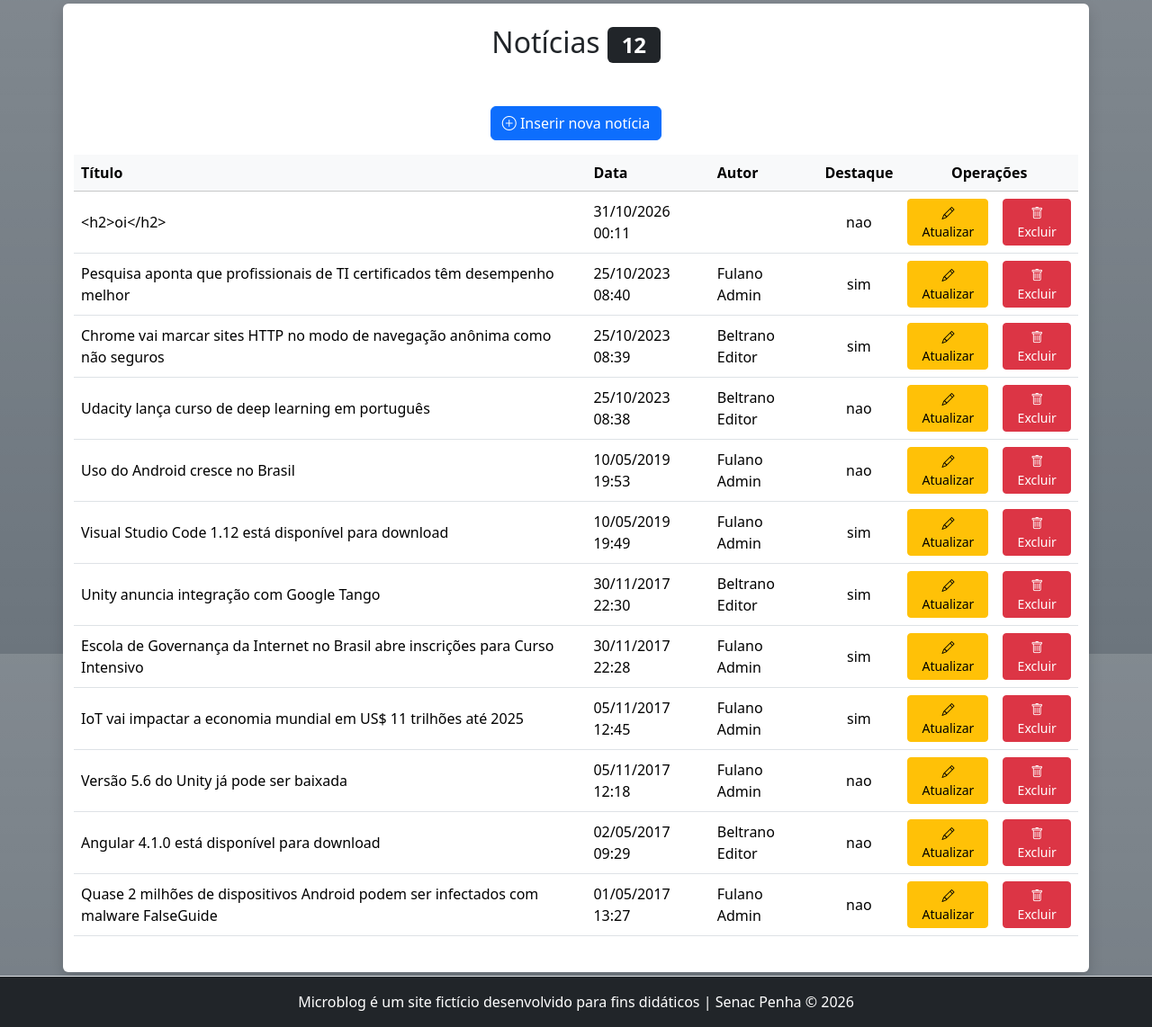
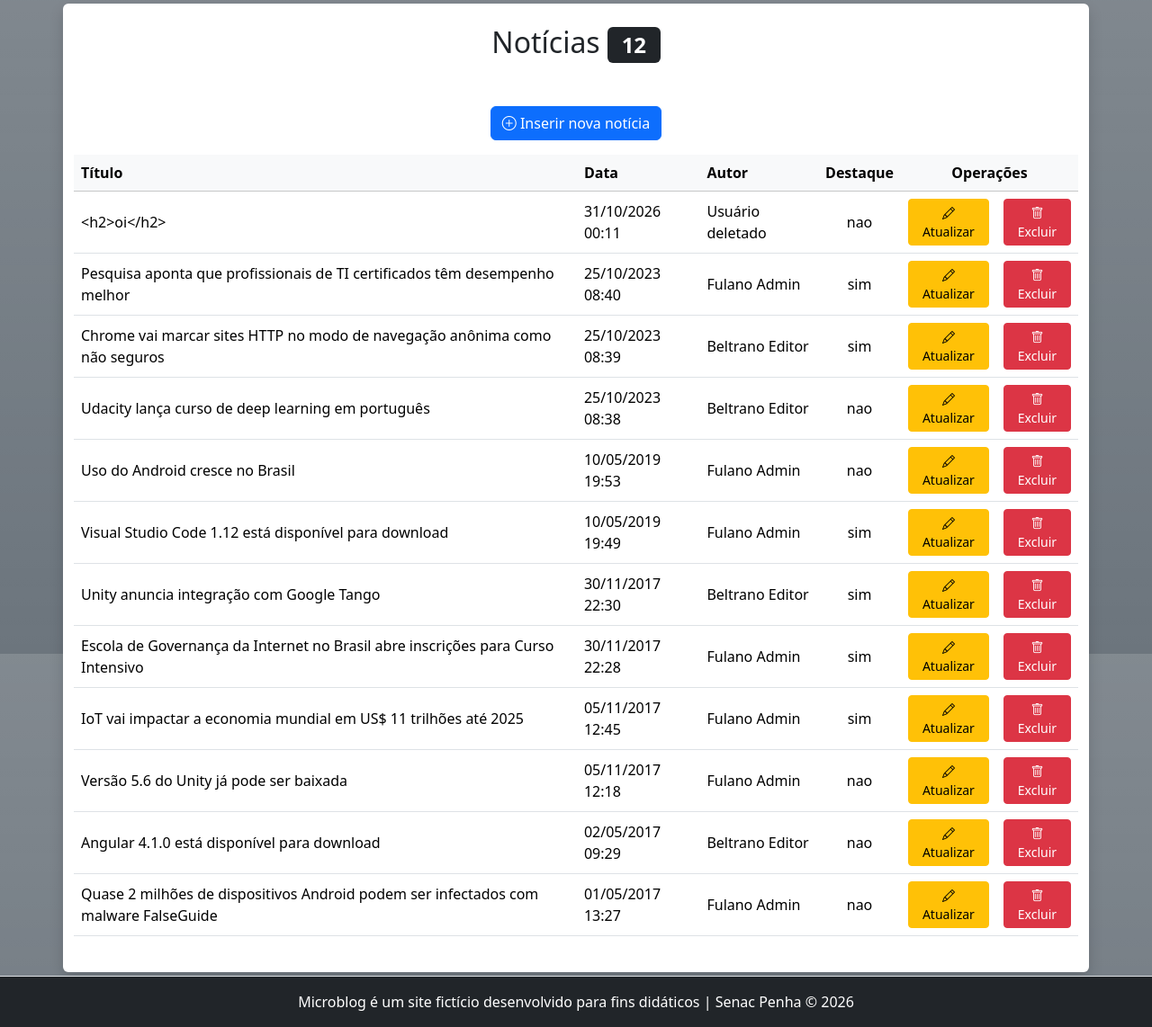
Before and after one commit to Perola-Silva/microblog-perola, a PHP site: page /admin/noticias.php in a window 1280 px wide. Shown: the part 73-1215 px from the top of the page at 90% size. Run offline with PHP 8.4, Linux system fonts and the light colour scheme; the visitor is signed in with stand-in values (Sample User, id 1); data comes from the database, SQL or seed files in the repository.

Commit message:
Improve fallback labels for deleted authors
Display “Usuário deletado” in the admin news list and “Equipe Microblog” on public news when no author is available.

```diff
--- a/admin/noticias.php
+++ b/admin/noticias.php
@@ -65,7 +65,7 @@ require_once __DIR__ . '/../includes/cabecalho-admin.php';
                                 <td><?= Utils::escaparHtml($itemNoticia['titulo']) ?></td>
                                 <td><?= Utils::escaparHtml(Utils::formataData($itemNoticia['data'])) ?></td>
                                 <?php if ($ehAdmin): ?>
-                                    <td><?= Utils::escaparHtml($itemNoticia['autor'] ?? '') ?></td>
+                                    <td><?= Utils::escaparHtml($itemNoticia['autor'] ?? 'Usuário deletado') ?></td>
                                 <?php endif; ?>
                                 <td class="text-center"><?= Utils::escaparHtml($itemNoticia['destaque']) ?></td>
                                 <td class="text-center">
--- a/noticia.php
+++ b/noticia.php
@@ -41,7 +41,7 @@ require_once __DIR__ . '/includes/cabecalho.php';
                 <time datetime="<?= Utils::escaparHtml($dadosNoticia['data']) ?>">
                     <?= Utils::escaparHtml(date('d/m/Y', strtotime($dadosNoticia['data']))) ?>
                 </time> -
-                <span><?= Utils::escaparHtml($dadosNoticia['autor'] ?? 'Autor não informado') ?></span>
+                <span><?= Utils::escaparHtml($dadosNoticia['autor'] ?? 'Equipe Microblog') ?></span>
             </p>
             <img src="images/<?= Utils::escaparHtml($dadosNoticia['imagem']) ?>" alt="" class="float-start pe-2 img-fluid">
             <p class="ajusta-texto"><?= nl2br(Utils::escaparHtml($dadosNoticia['texto'])) ?></p>
```
